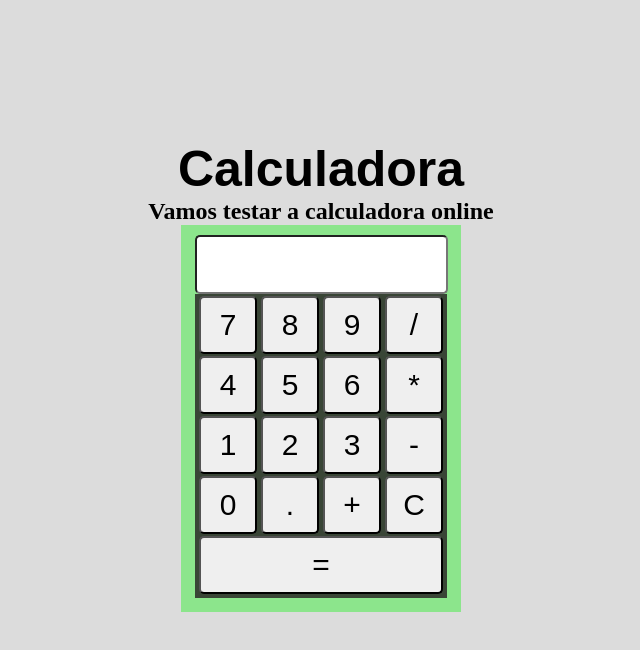
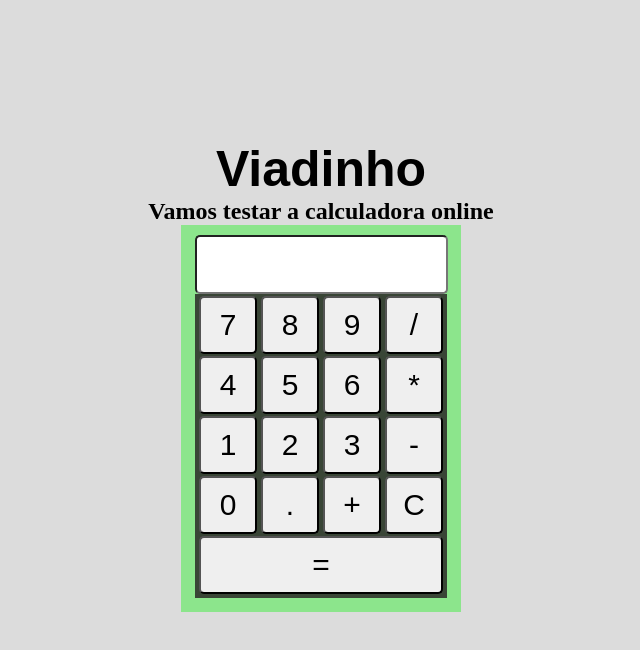
Before and after one commit to fabiomarquess/Calculadora, a plain HTML site: page index.html in a window 1280 px wide. Shown: the whole page, without its empty margins (319-959 px from the left). Drawn offline with Linux system fonts and the light colour scheme.

Commit message:
viadinho

```diff
--- a/index.html
+++ b/index.html
@@ -11,7 +11,7 @@
 
     <div>
         <div id="fundo">
-            <h1 class="title">Calculadora</h1>
+            <h1 class="title">Viadinho</h1>
             <h2 class="subtitle"> Vamos testar a calculadora online
             </h2>
             <div class='main'>
```
